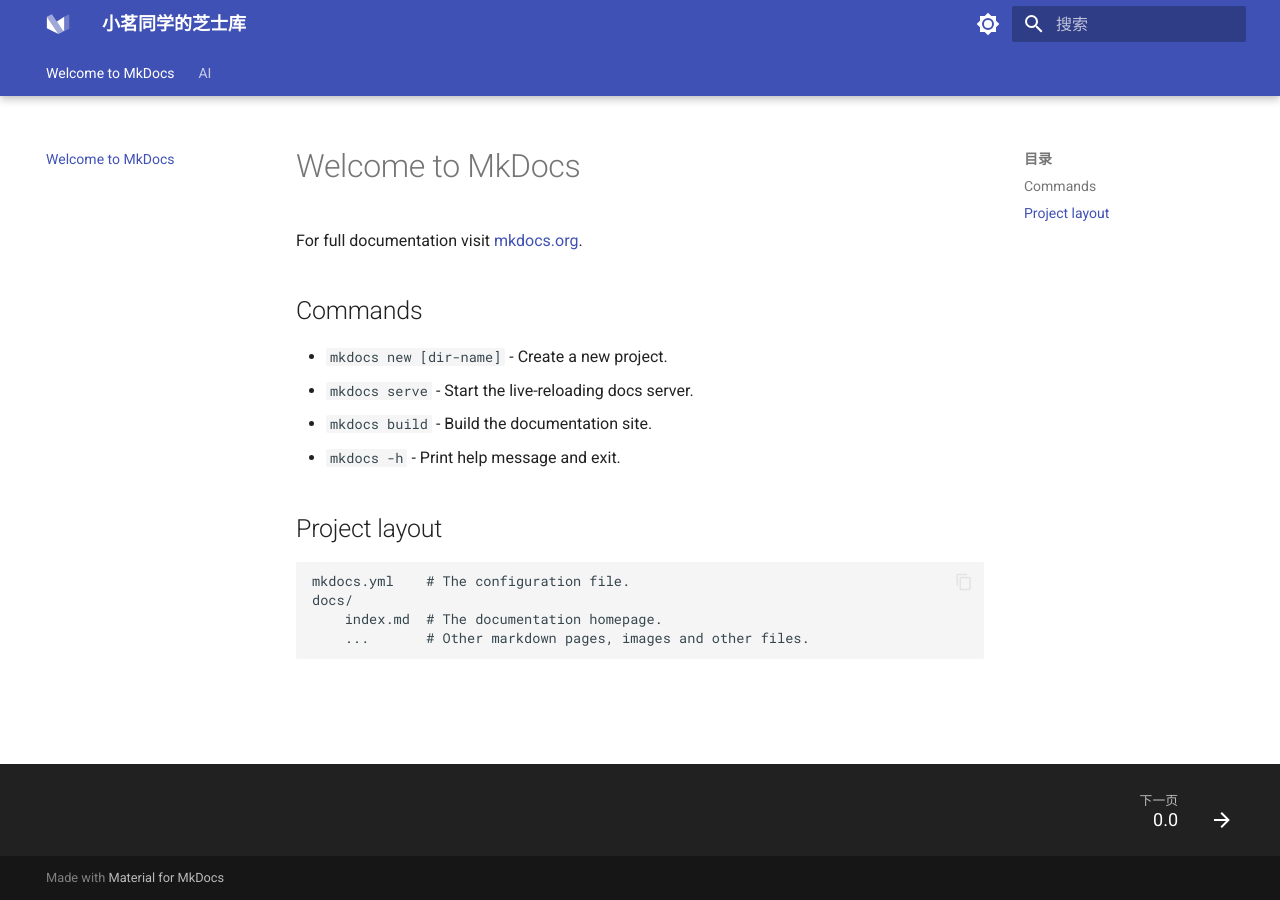
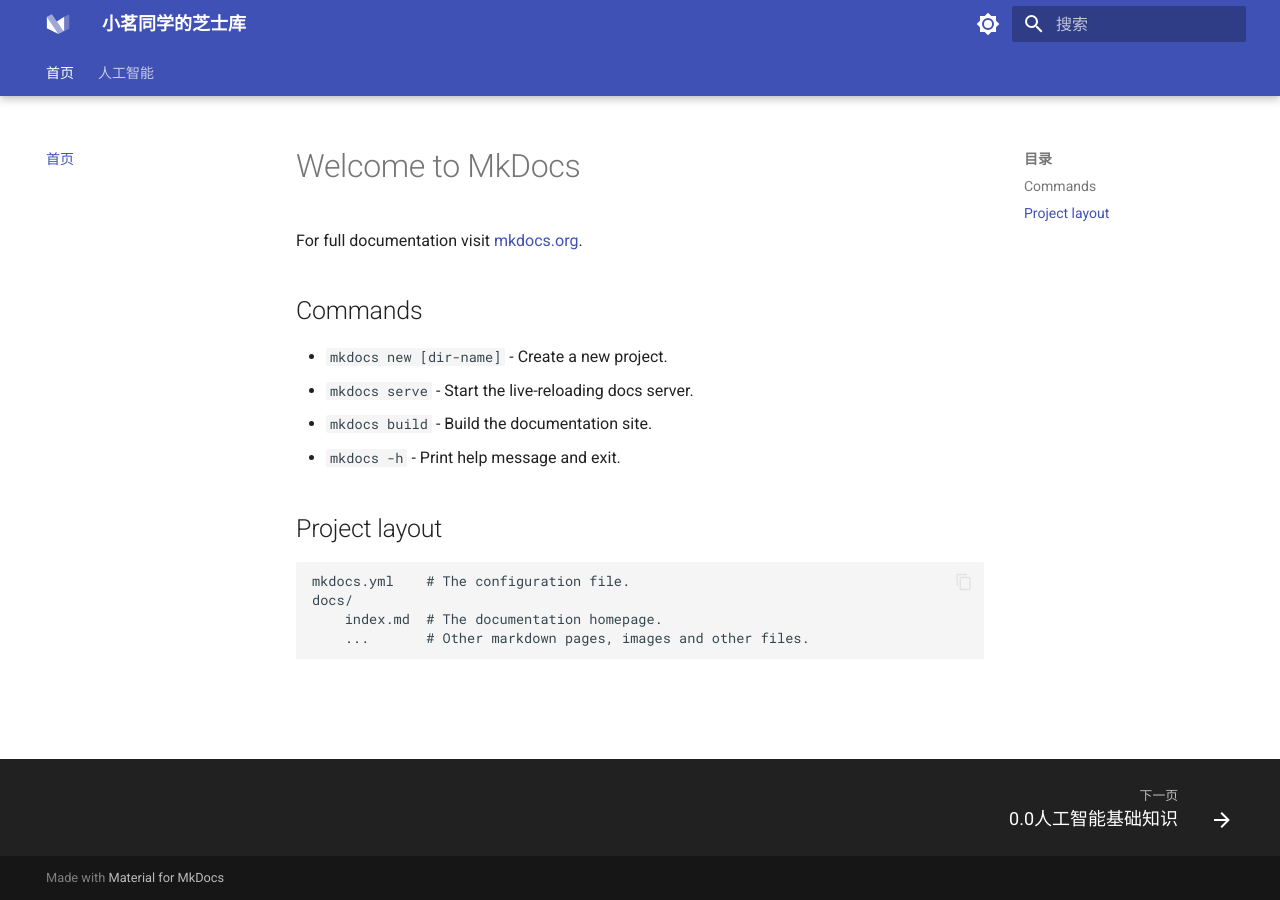
Before and after one commit to wwoozyq/wwoozyq-wwoozyq.github.io, an MkDocs documentation site: the page built from docs/index.md, in a window 1280 px wide. Built offline with MkDocs 1.6.1 and Material for MkDocs 9.7.7, drawn with Linux system fonts in a browser that asks for light colours.

Commit message:
Update mkdocs.yml

```diff
--- a/mkdocs.yml
+++ b/mkdocs.yml
@@ -1,6 +1,14 @@
 site_name: 小茗同学的芝士库
 site_url: https://wwoozyq.github.io/wwoozyq-wwoozyq.github.io/
 site_author: 你的名字
+
+nav:
+  - 首页: index.md
+  - 人工智能:
+    - 0.0人工智能基础知识: AI/0.0.md  #.md文件的相对路径
+
+
+
 theme:
   name: material #主题
   palette:
```
